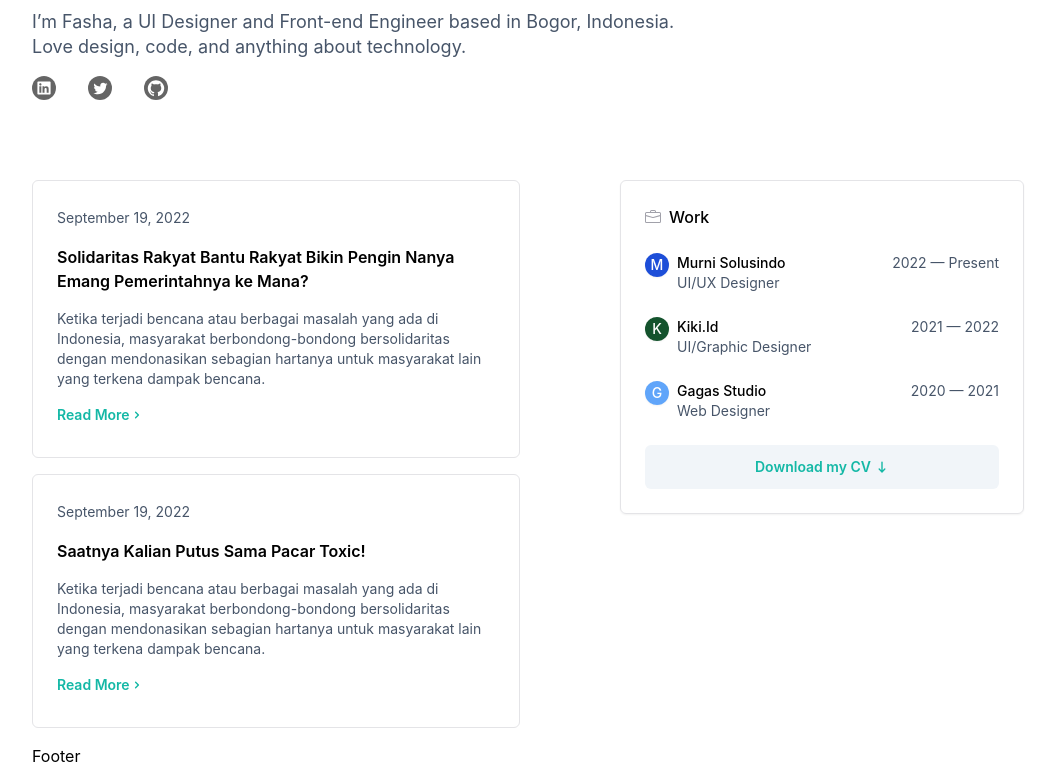
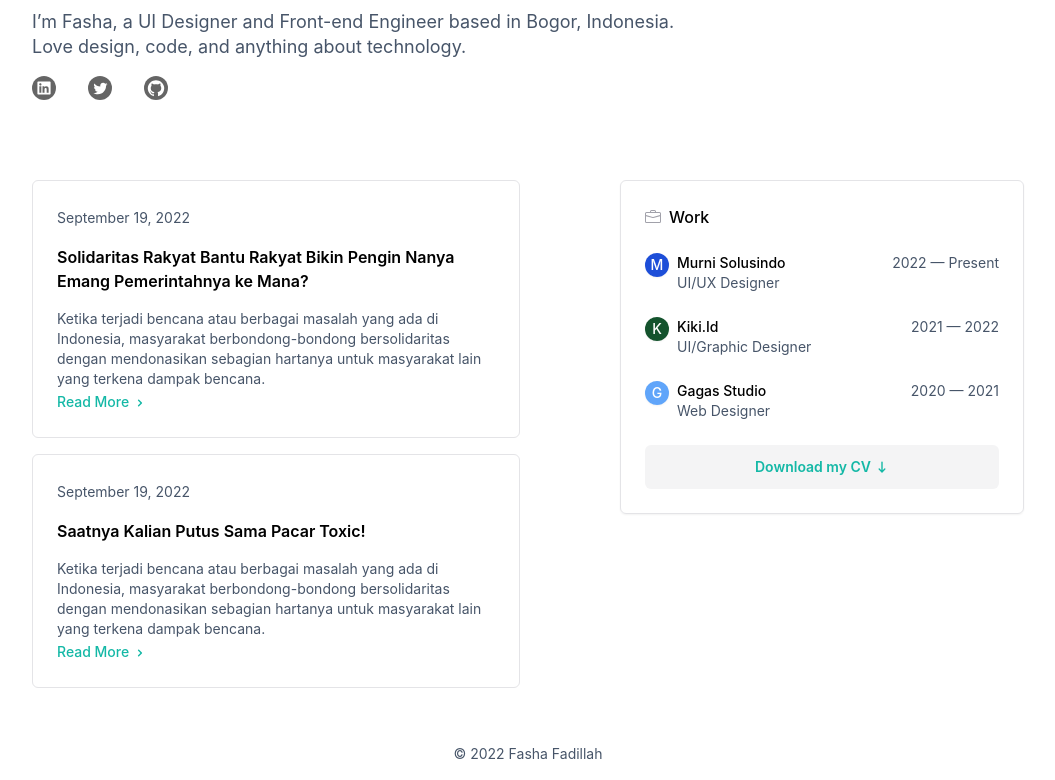
Before and after one commit to fasfashan/last-exam, a Next.js app: page / in a window 1280 px wide. Shown: the part 219-999 px from the top of the page, without its empty margins (112-1167 px from the left). Built offline with nearby package versions, Linux system fonts and the light colour scheme.

Commit message:
testing dynamic opengraph

```diff
--- a/src/components/experience/experience.js
+++ b/src/components/experience/experience.js
@@ -43,7 +43,7 @@ function Experience() {
           <p className="text-slate-600 text-sm ">2020 — 2021</p>
         </div>
       </div>
-      <Button className="px-4 flex justify-center text-slate-600 py-3 rounded-md hover:text-teal-500 hover:bg-teal-100 bg-slate-100 w-full">
+      <Button className="px-4 flex justify-center text-slate-600 py-3 rounded-md hover:text-teal-500 hover:bg-teal-100 bg-zinc-100 w-full">
         Download my CV <HiArrowNarrowDown className="ml-1" />{" "}
       </Button>
     </div>
--- a/src/components/footer/Footer.js
+++ b/src/components/footer/Footer.js
@@ -1,4 +1,9 @@
 function Footer() {
-  return <div>Footer</div>;
+  const today = new Date();
+  return (
+    <div className="mt-10 mb-4 ">
+      <p className="text-slate-600 text-sm text-center"> © {today.getFullYear()} Fasha Fadillah</p>
+    </div>
+  );
 }
 export default Footer;
--- a/src/components/postcard/PostCard.js
+++ b/src/components/postcard/PostCard.js
@@ -1,18 +1,15 @@
 import Link from "next/link";
-import Button from "../button/Button";
 import { HiChevronRight } from "react-icons/hi";
-function PostCard({ title, date, description, slug }) {
+function PostCard({ title, date, description, slug, writer }) {
   return (
     <div className="space-y-4 p-6 border border-zinc-200 mb-4 hover:shadow-md rounded-md">
       <time className="text-slate-600 text-sm">{date}</time>
       <h2 className="font-semibold text-base my-4">{title}</h2>
       <p className="text-sm text-slate-600">{description}</p>
 
-      <Link href="/blog/[slug]" as={`/blog/${slug}`}>
-        <a>
-          <Button>
-            Read More <HiChevronRight />
-          </Button>
+      <Link className="" href="/blog/[slug]" as={`/blog/${slug}`}>
+        <a className=" text-sm text-teal-500 font-medium hover:text-teal-200">
+          Read More <HiChevronRight className="inline-block" />
         </a>
       </Link>
     </div>
--- a/src/pages/blog/[slug].js
+++ b/src/pages/blog/[slug].js
@@ -5,10 +5,10 @@ import { serialize } from "next-mdx-remote/serialize";
 
 import Seo from "../../components/seo/Seo";
 
-function Post({ data, content }) {
+function Post({ data, content, image }) {
   return (
     <>
-      <Seo templateTitle={data.title} description={data.description} />
+      <Seo templateTitle={data.title} description={data.description} image={data.image} />
 
       <h1 className="font-bold text-7xl mt-24 mb-12">{data.title}</h1>
       <time className="text-gray-500 italic">{data.date}</time>
--- a/src/posts/solidaritas.mdx
+++ b/src/posts/solidaritas-rakyat-bantu-rakyat-bikin-pengin-nanya-emang-pemerintahnya-ke-mana.mdx
@@ -2,6 +2,7 @@
 title: "Solidaritas Rakyat Bantu Rakyat Bikin Pengin Nanya Emang Pemerintahnya ke Mana?"
 date: "September 19, 2022"
 description: "Ketika terjadi bencana atau berbagai masalah yang ada di Indonesia, masyarakat berbondong-bondong bersolidaritas dengan mendonasikan sebagian hartanya untuk masyarakat lain yang terkena dampak bencana."
+image: "./assets/solidaritas-rakyat-bantu-rakyat-bikin-pengin-nanya-emang-pemerintahnya-ke-mana.jpg"
 ---
 
 <p>
```
Also changed, not shown: public/assets/solidaritas-rakyat-bantu-rakyat-bikin-pengin-nanya-emang-pemerintahnya-ke-mana.jpeg (added).
